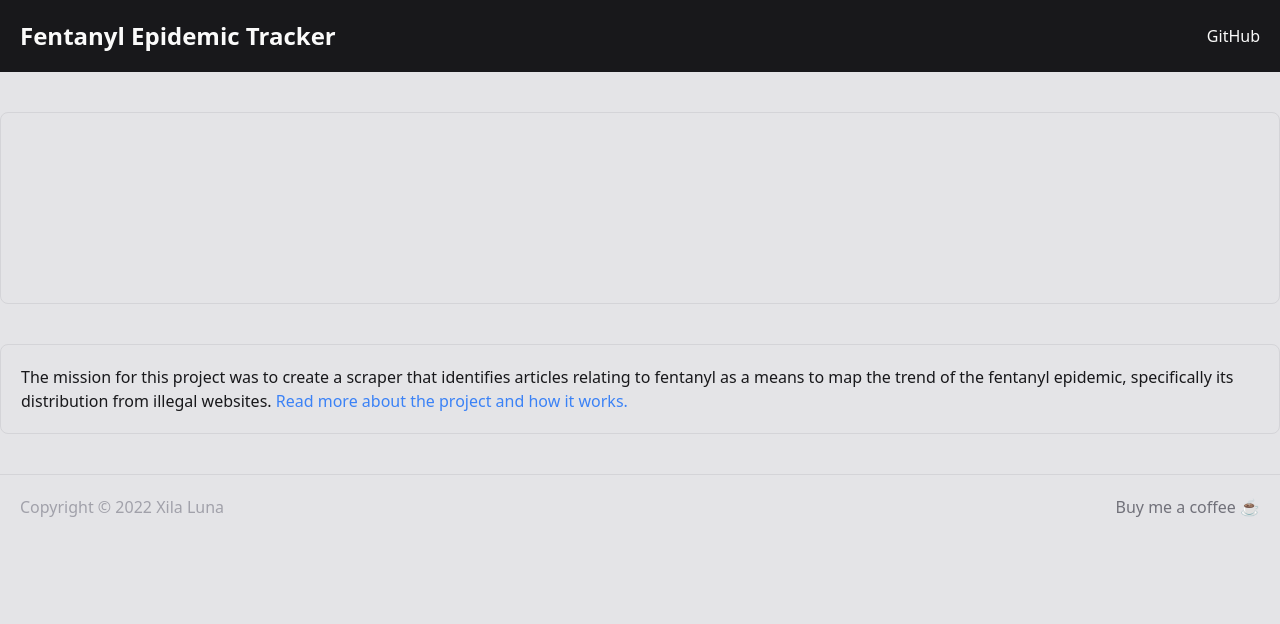
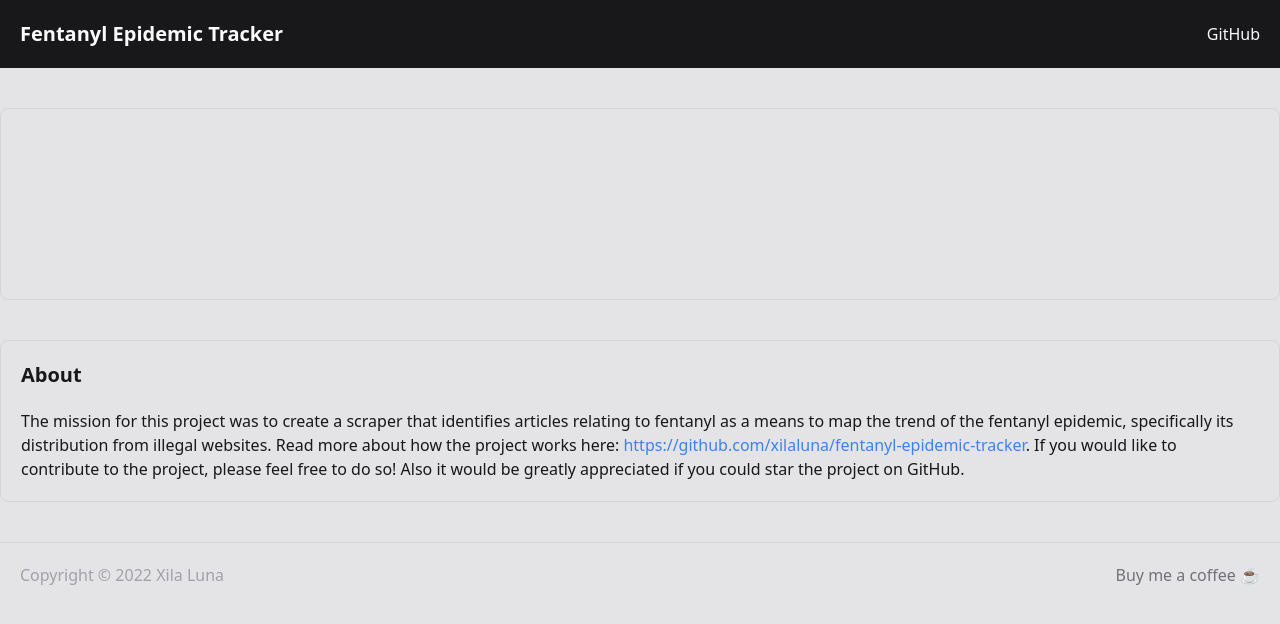
Before and after one commit to xilaluna/fentanyl-epidemic-tracker, a plain HTML site: page static/index.html in a window 1280 px wide. Drawn offline with nearby package versions, Linux system fonts and the light colour scheme; no server answers.

Commit message:
[update] index page

```diff
--- a/static/index.html
+++ b/static/index.html
@@ -25,7 +25,7 @@
     <header
       class="py-5 px-2 sm:px-5 sticky top-0 flex flex-row justify-between items-center navbar-color"
     >
-      <h1 class="text-2xl font-bold">Fentanyl Epidemic Tracker</h1>
+      <h1 class="text-xl font-bold">Fentanyl Epidemic Tracker</h1>
       <a
         href="https://github.com/xilaluna/fentanyl-epidemic-tracker"
         class="hover:underline"
@@ -42,16 +42,20 @@
       <div
         class="border border-zinc-300 flex-1 rounded-lg p-2 sm:p-5 space-y-5"
       >
+        <h2 class="text-xl font-bold text-center sm:text-left">About</h2>
         <p>
           The mission for this project was to create a scraper that identifies
           articles relating to fentanyl as a means to map the trend of the
           fentanyl epidemic, specifically its distribution from illegal
-          websites.
+          websites. Read more about how the project works here:
           <a
             href="https://github.com/xilaluna/fentanyl-epidemic-tracker"
             class="hover:underline text-blue-500"
-            >Read more about the project and how it works.</a
           >
+            https://github.com/xilaluna/fentanyl-epidemic-tracker</a
+          >. If you would like to contribute to the project, please feel free to
+          do so! Also it would be greatly appreciated if you could star the
+          project on GitHub.
         </p>
       </div>
     </main>
```
